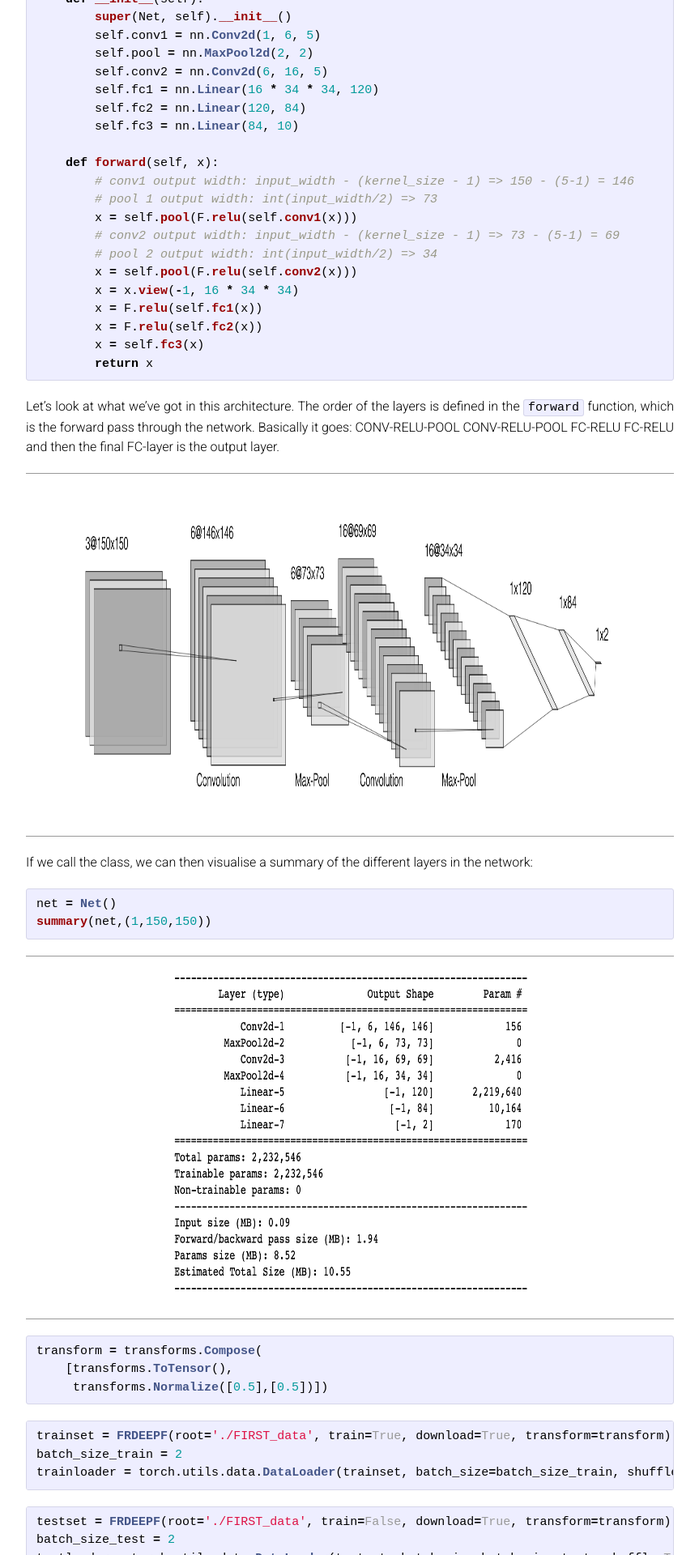
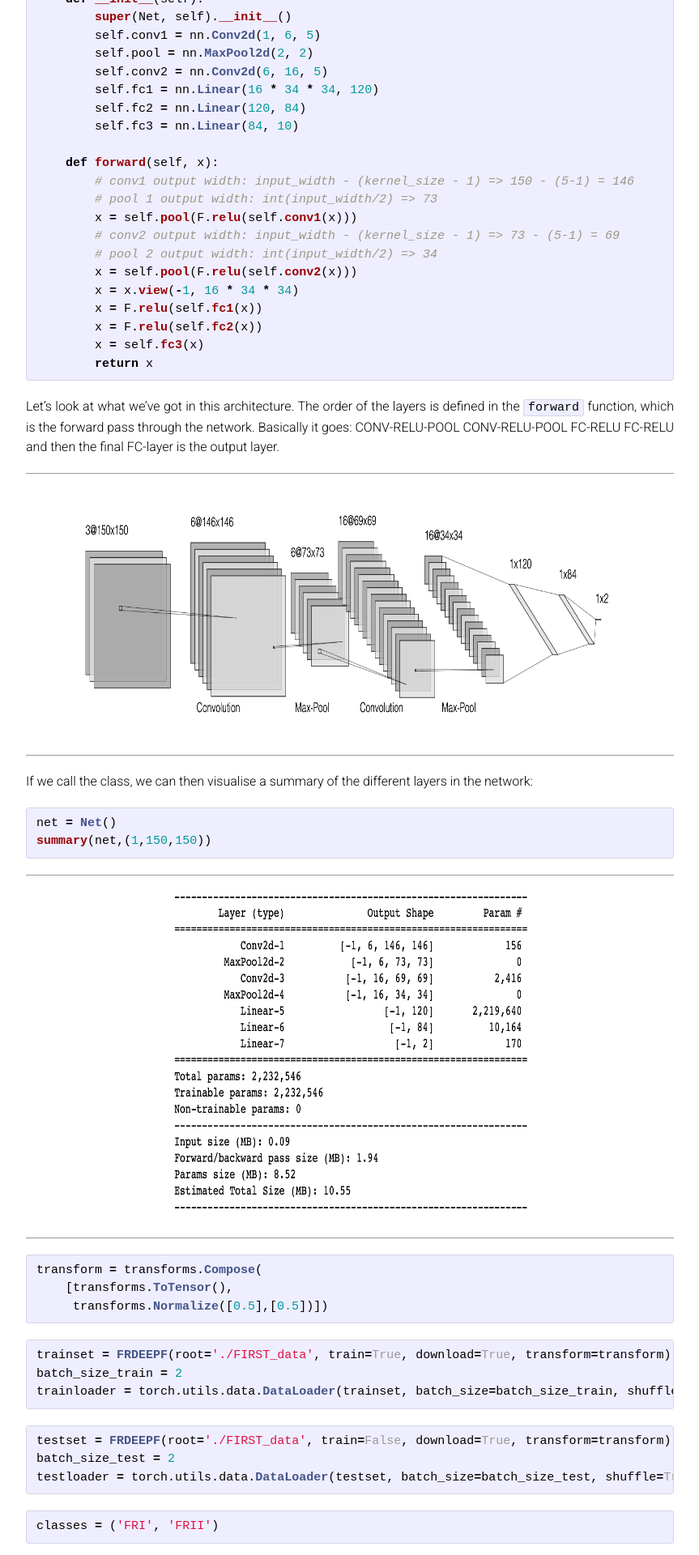
Before and after one commit to as595/csc-2019, a Jekyll site: the page built from frdeepcnn.md, in a window 1280 px wide. Shown: the part 4480-6400 px from the top of the page at 81% size, without its empty margins (208-1071 px from the left). Built offline with Jekyll 4.4.1, drawn with Linux system fonts in a browser that asks for light colours.

Commit message:
Update frdeepcnn.md

```diff
--- a/frdeepcnn.md
+++ b/frdeepcnn.md
@@ -160,7 +160,7 @@ class Net(nn.Module):
 Let's look at what we've got in this architecture. The order of the layers is defined in the <code>forward</code> function, which is the forward pass through the network. Basically it goes: CONV-RELU-POOL CONV-RELU-POOL FC-RELU FC-RELU and then the final FC-layer is the output layer.
 
 <div class="fig figcenter fighighlight">
-  <img width="700" height="400" src="/images/net.png">
+  <img width="700" height="300" src="/images/net.png">
   <div class="figcaption"></div>
 </div>
 
```
